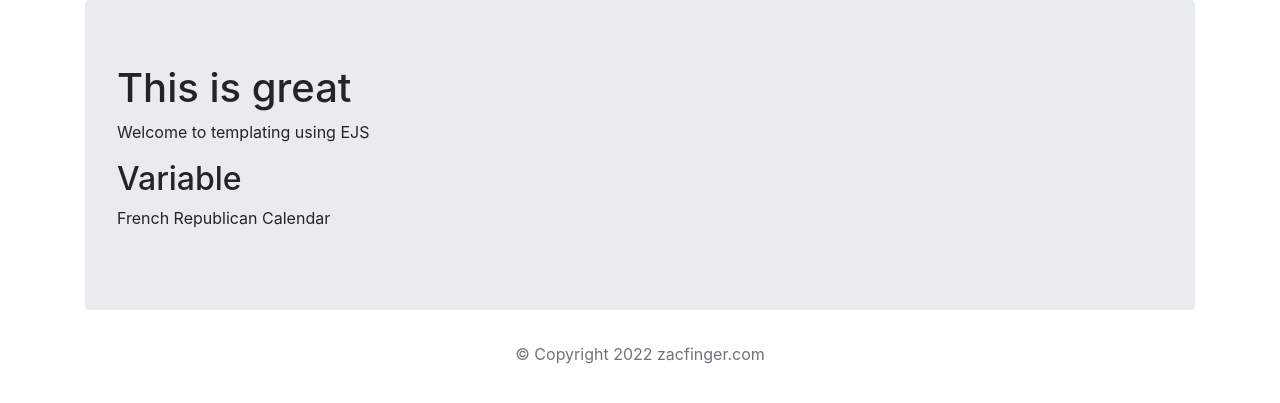
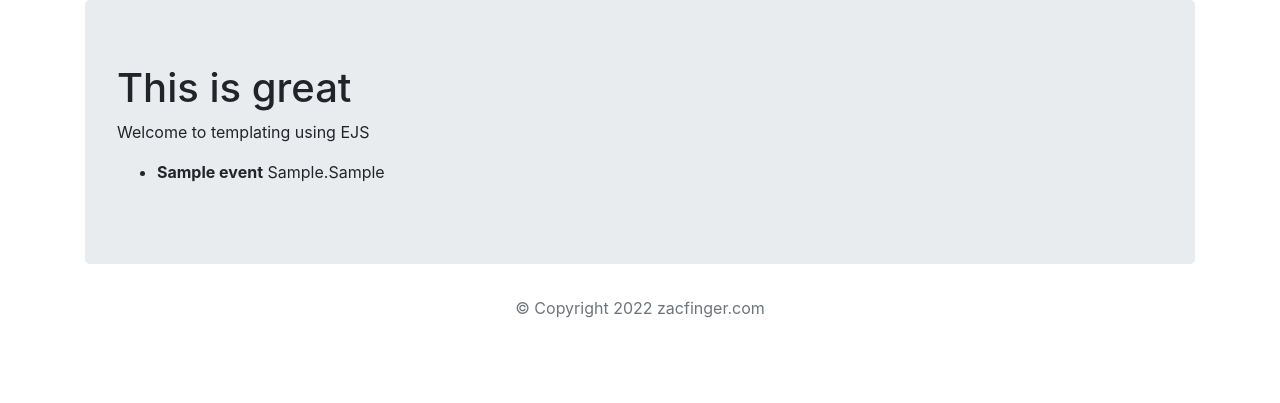
Before and after one commit to zacfinger/CS-361, a Node server app: page / in a window 1280 px wide. Shown: the part 106-509 px from the top of the page. Run offline with Node 20, Linux system fonts and the light colour scheme; tables that the repository leaves empty or names only in its code hold one stand-in row (values such as "Sample post").

Commit message:
Views return data from db

```diff
--- a/index.js
+++ b/index.js
@@ -11,10 +11,12 @@ app.set('view engine', 'ejs');
 // use res.render to load up an ejs view file
 
 // index page
-app.get('/', function(req, res) {
-  res.render('pages/index', {
-      title: "French Republican Calendar"
-  });
+app.get('/', async (req, res) => {
+    var rows = await mysql.conn.query("select * from events limit 10;");
+    console.log(rows);
+    res.render('pages/index', {
+        events : rows
+    });
 });
 
 // about page
--- a/views/pages/index.ejs
+++ b/views/pages/index.ejs
@@ -14,8 +14,14 @@
     <h1>This is great</h1>
     <p>Welcome to templating using EJS</p>
 
-    <h2>Variable</h2>
-    <p><%= title %></p>
+    <ul>
+      <% events.forEach(function(event) { %>
+        <li>
+          <strong><%= event.title %></strong>
+          <%= event.start_republic_hour %>.<%= event.start_republic_minute %>
+        </li>
+      <% }); %>
+    </ul>
   </div>
 </main>
 
```
